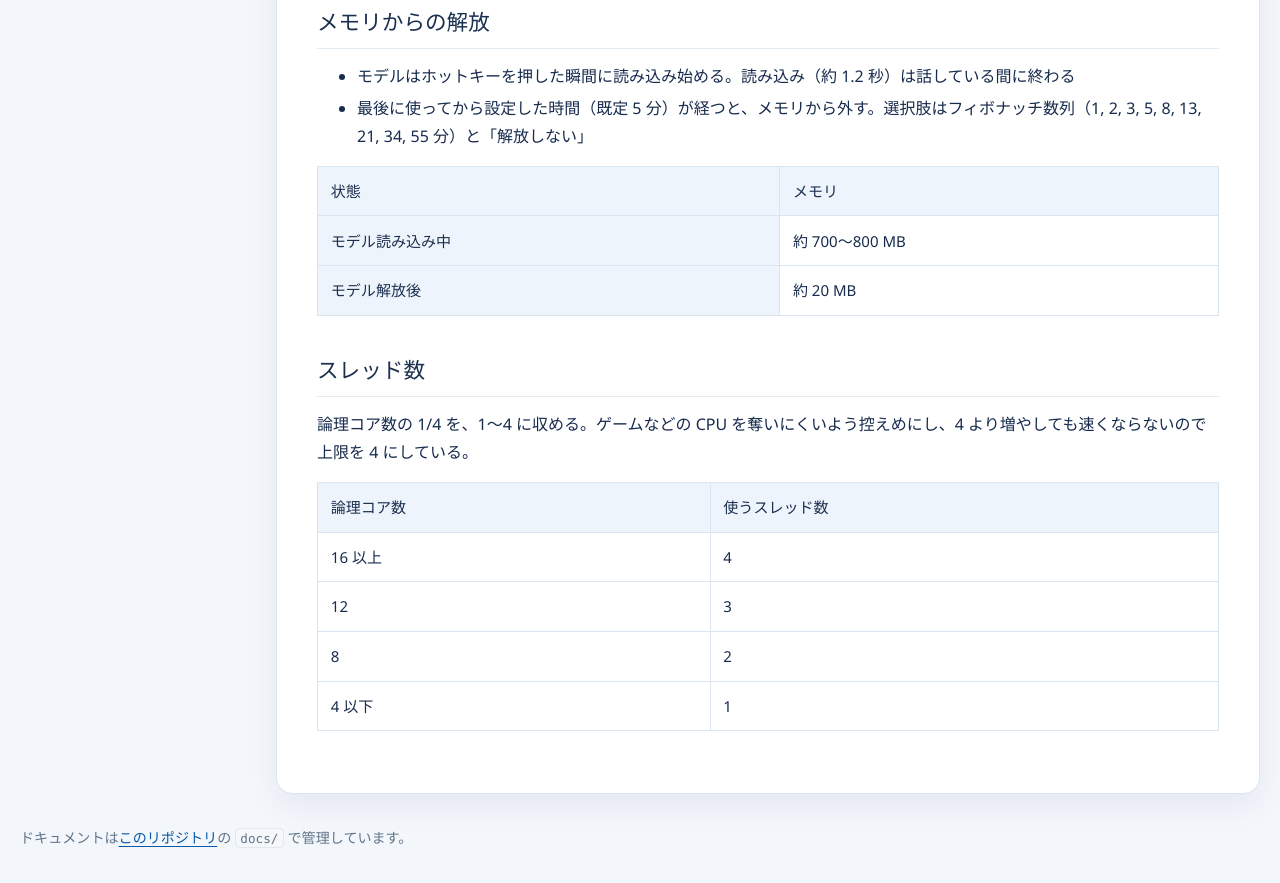
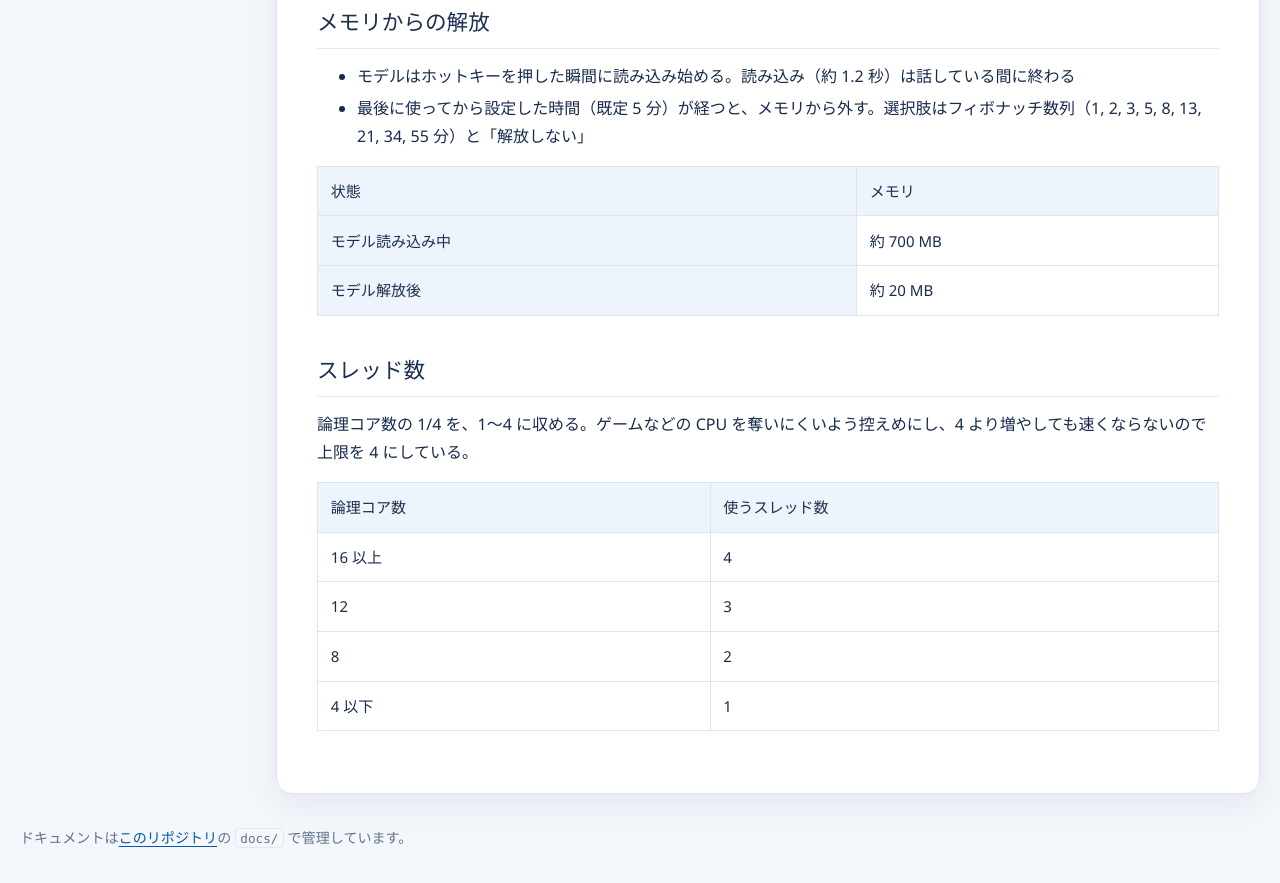
Before and after one commit to azarasi1226/azarasi-voice, a plain HTML site: page docs/model.html in a window 1280 px wide. Shown: the part 1480-2363 px from the top of the page. Drawn offline with Linux system fonts and the light colour scheme.

Commit message:
Use the Task Manager figure for memory while the model is loaded
Co-Authored-By: Claude Opus 5.5 <noreply@anthropic.com>

```diff
--- a/docs/model.html
+++ b/docs/model.html
@@ -80,7 +80,7 @@
         <table>
           <thead><tr><th>状態</th><th>メモリ</th></tr></thead>
           <tbody>
-            <tr><th>モデル読み込み中</th><td>約 700〜800 MB</td></tr>
+            <tr><th>モデル読み込み中</th><td>約 700 MB</td></tr>
             <tr><th>モデル解放後</th><td>約 20 MB</td></tr>
           </tbody>
         </table>
```
Also changed, not shown: 1 other file.
